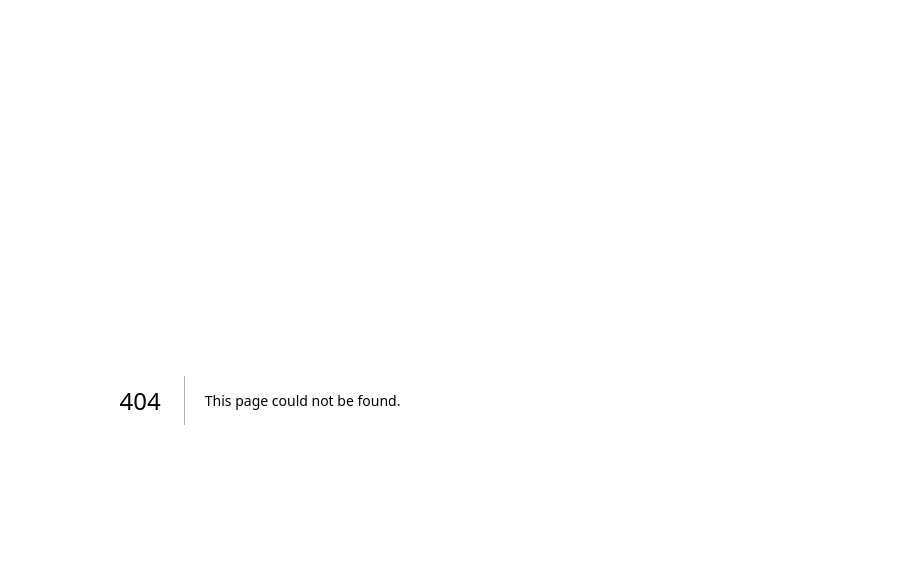
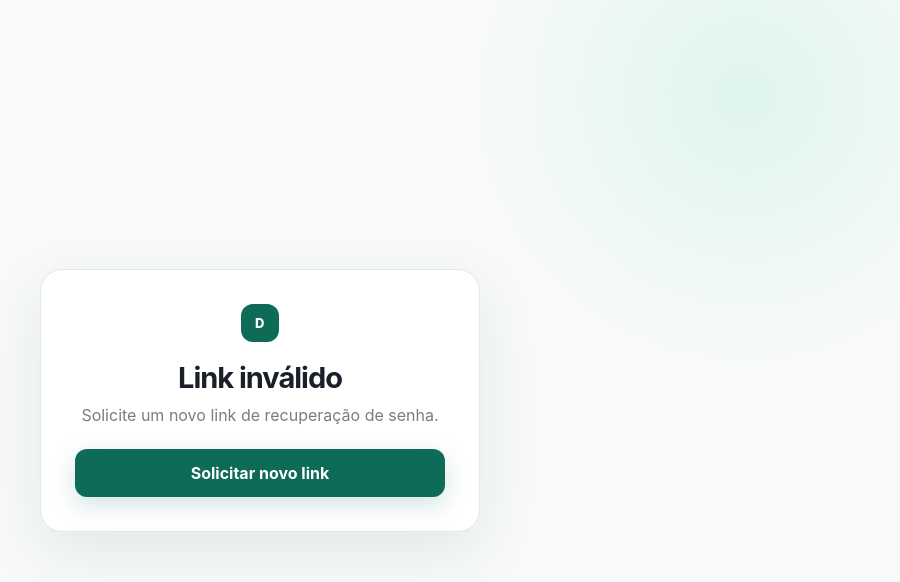
Before and after one commit to ceciliapedrosa/Agente-Financeiro, a Next.js app in the folder agente-financeiro/: page /redefinir-senha in a window 1280 px wide. Before the commit this address had no page. Shown: the top 582 px of the page, without its empty margins (380-1280 px from the left). Built offline with nearby package versions, Linux system fonts and the light colour scheme.

Commit message:
Adiciona recuperação de senha da DIZI

```diff
--- /dev/null
+++ b/agente-financeiro/src/app/redefinir-senha/page.tsx
@@ -0,0 +1,5 @@
+import ResetPasswordForm from "@/components/ResetPasswordForm";
+export default async function ResetPasswordPage({searchParams}:{searchParams:Promise<{token?:string}>}){
+  const {token=""}=await searchParams;
+  return <main className="auth-page"><div className="auth-backdrop"></div><ResetPasswordForm token={token}/></main>
+}
```
